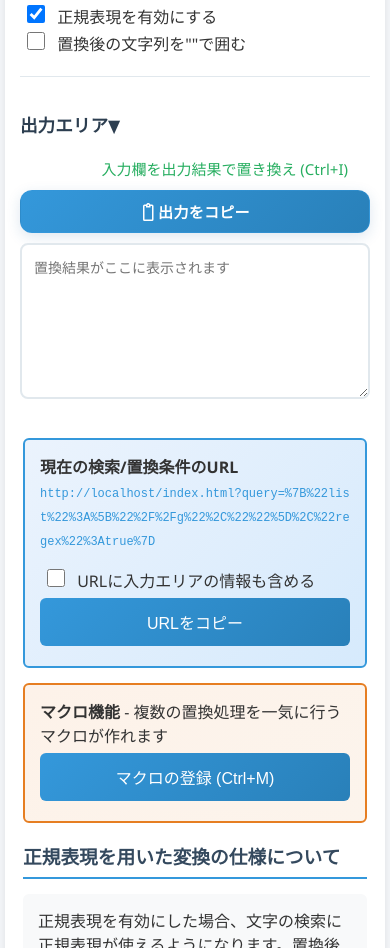
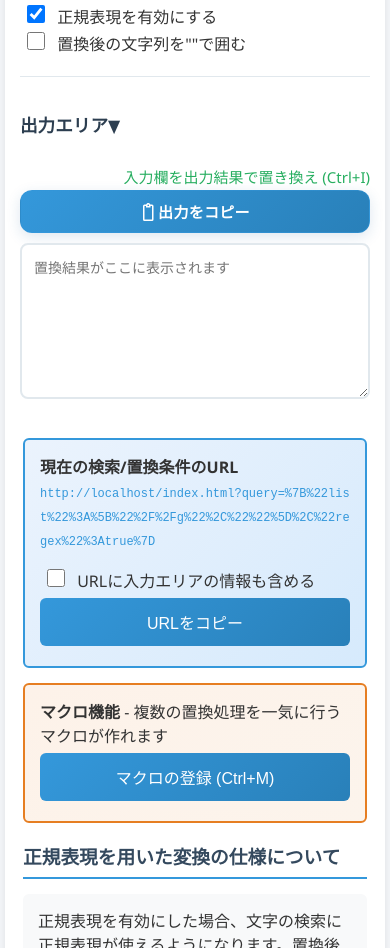
Before and after one commit to yuki-keio/regex-replacement, a plain HTML site: page index.html in a window 390 px wide. Shown: the part 825-1773 px from the top of the page. Drawn offline with Linux system fonts and the light colour scheme.

Commit message:
Deploy: 2025-11-17T17:46:48+09:00

```diff
--- a/master.css
+++ b/master.css
@@ -502,4 +502,9 @@ button:disabled:hover {
   .copy-button {
     border-radius: 12px;
   }
+  #change {
+    position: relative;
+    bottom: -8px;
+    padding: 10px 0 10px 0;
+  }
 }
```
Also changed, not shown: deploy_timestamp.txt.
